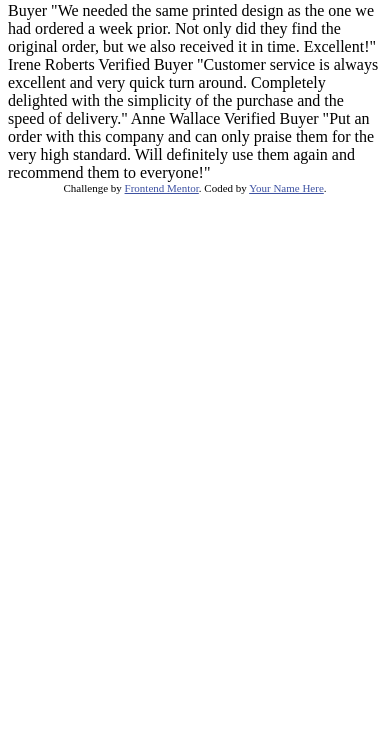
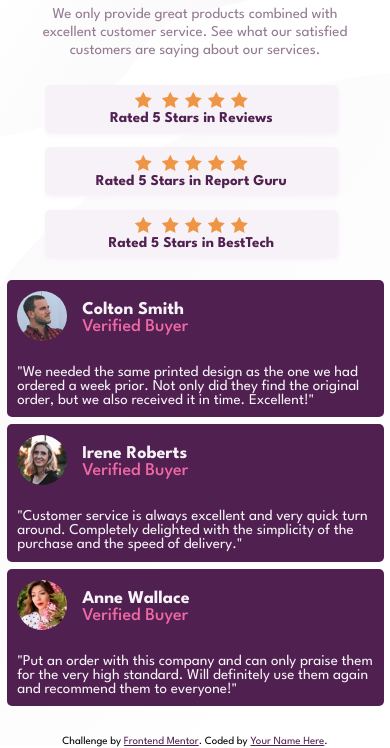
Before and after one commit to yboffill91/social-proof-section-master, a plain HTML site: page index.html in a window 390 px wide. Shown: the part 96-844 px from the top of the page. Drawn offline with Linux system fonts and the light colour scheme.

Commit message:
Terminada la maqueta. Falta estilos de tableta

```diff
--- a/index.html
+++ b/index.html
@@ -15,42 +15,103 @@
     <title>Frontend Mentor | Social proof section</title>
 
     <!-- Feel free to remove these styles or customise in your own stylesheet 👍 -->
-    <style>
-      .attribution {
-        font-size: 11px;
-        text-align: center;
-      }
-      .attribution a {
-        color: hsl(228, 45%, 44%);
-      }
-    </style>
+    <link rel="stylesheet" href="style.css" />
   </head>
   <body>
-    10,000+ of our users love our products.
+    <div class="contenedor">
+      <div class="encabezado">
+        <div class="encTextos">
+          <h1>10,000+ of our users love our products.</h1>
 
-    We only provide great products combined with excellent customer service.
-    See what our satisfied customers are saying about our services.
-
-    Rated 5 Stars in Reviews
-    Rated 5 Stars in Report Guru
-    Rated 5 Stars in BestTech
-
-    Colton Smith
-    Verified Buyer
-    "We needed the same printed design as the one we had ordered a week prior.
-    Not only did they find the original order, but we also received it in time.
-    Excellent!"
-
-    Irene Roberts
-    Verified Buyer
-    "Customer service is always excellent and very quick turn around. Completely
-    delighted with the simplicity of the purchase and the speed of delivery."
-
-    Anne Wallace
-    Verified Buyer
-    "Put an order with this company and can only praise them for the very high
-    standard. Will definitely use them again and recommend them to everyone!"
-
+          <p>
+            We only provide great products combined with excellent customer
+            service. See what our satisfied customers are saying about our
+            services.
+          </p>
+        </div>
+        <div class="encRating">
+          <div class="rating rat1">
+            <span>
+              <img src="./images/icon-star.svg" alt="" />
+              <img src="./images/icon-star.svg" alt="" /><img
+                src="./images/icon-star.svg"
+                alt=""
+              /><img src="./images/icon-star.svg" alt="" /><img
+                src="./images/icon-star.svg"
+                alt=""
+              />
+            </span>
+            <span> <p>Rated 5 Stars in Reviews</p></span>
+          </div>
+          <div class="rating rat2">
+            <span>
+              <img src="./images/icon-star.svg" alt="" />
+              <img src="./images/icon-star.svg" alt="" /><img
+                src="./images/icon-star.svg"
+                alt=""
+              /><img src="./images/icon-star.svg" alt="" /><img
+                src="./images/icon-star.svg"
+                alt=""
+              />
+            </span>
+            <span><p>Rated 5 Stars in Report Guru</p> </span>
+          </div>
+          <div class="rating rat3">
+            <span>
+              <img src="./images/icon-star.svg" alt="" />
+              <img src="./images/icon-star.svg" alt="" /><img
+                src="./images/icon-star.svg"
+                alt=""
+              /><img src="./images/icon-star.svg" alt="" /><img
+                src="./images/icon-star.svg"
+                alt=""
+              />
+            </span>
+            <span><p>Rated 5 Stars in BestTech</p> </span>
+          </div>
+        </div>
+      </div>
+      <div class="tarjetas">
+        <div class="tarjeta tar1">
+          <img src="./images/image-colton.jpg" />
+          <div><h3>Colton Smith</h3></div>
+          <div><h4>Verified Buyer</h4></div>
+          <p>
+            "We needed the same printed design as the one we had ordered a week
+            prior. Not only did they find the original order, but we also
+            received it in time. Excellent!"
+          </p>
+        </div>
+        <div class="tarjeta tar2">
+          <img src="./images/image-irene.jpg" alt="" />
+          <div>
+            <h3>Irene Roberts</h3>
+          </div>
+          <div>
+            <h4>Verified Buyer</h4>
+          </div>
+          <p>
+            "Customer service is always excellent and very quick turn around.
+            Completely delighted with the simplicity of the purchase and the
+            speed of delivery."
+          </p>
+        </div>
+        <div class="tarjeta tar3">
+          <img src="./images/image-anne.jpg" alt="" />
+          <div>
+            <h3>Anne Wallace</h3>
+          </div>
+          <div>
+            <h4>Verified Buyer</h4>
+          </div>
+          <p>
+            "Put an order with this company and can only praise them for the
+            very high standard. Will definitely use them again and recommend
+            them to everyone!"
+          </p>
+        </div>
+      </div>
+    </div>
     <div class="attribution">
       Challenge by
       <a href="https://www.frontendmentor.io?ref=challenge" target="_blank"
--- a/style.css
+++ b/style.css
@@ -0,0 +1,267 @@
+@import url("https://fonts.googleapis.com/css2?family=League+Spartan:wght@400;500;700&display=swap");
+
+.attribution {
+margin-top: 2%;
+  font-size: 11px;
+  text-align: center;
+}
+.attribution a {
+  color: var(--Very_Dark_Magenta);
+}
+:root {
+  --Very_Dark_Magenta: #502050;
+  --Soft_Pink: #ee68a4;
+  --Dark_Grayish_Magenta: #937b92;
+  --Light_Grayish_Magenta: #f7f2f7;
+  --White: #ffffff;
+}
+*{
+    margin: 0;
+    padding: 0;
+}
+body{
+    font-size: 15px;
+    font-weight: 400;
+    font-family: 'League Spartan', sans-serif;
+    box-sizing: border-box;
+    display: flex;
+    flex-direction: column;
+    align-items: center;
+    justify-content: center;
+    background-image: url(./images/bg-pattern-bottom-desktop.svg), url(./images/bg-pattern-top-mobile.svg);
+    background-repeat: no-repeat,no-repeat;
+    background-position: bottom right, top left;
+}
+.contenedor{
+    display: flex;
+    flex-direction: column;
+    align-items: center;
+    justify-content: center;
+    width: 90%;
+    max-width: 1440px;
+    margin: 2% 0;
+}
+.encabezado{
+    display: flex;
+    justify-content: space-between;
+}
+.encTextos{
+    width: 50%;
+    padding: 5%;
+}
+.encTextos h1{
+    color: var(--Very_Dark_Magenta);
+    font-size: 65px;
+}
+.encTextos p{
+    color: var(--Dark_Grayish_Magenta);
+    line-height: 1.2em;
+    margin: 5% 35% 2% 0;
+}
+.encRating{
+    width: 50%;
+    display: flex;
+    flex-direction: column;
+    margin: 5%;
+}
+.rating{
+    background-color: var(--Light_Grayish_Magenta);
+    width: 75%;
+    margin: 2%;
+    padding: 2%;
+    border-radius: 5px;
+    box-shadow: 1px 2px 5px var(--Light_Grayish_Magenta);
+    display: flex;
+    align-items: center;
+    justify-content: space-evenly;
+    flex-wrap: wrap;
+}
+.rating img {
+    margin: 0 3px;
+}
+.rating p{
+    color: var(--Very_Dark_Magenta);
+    font-weight: 700;
+    text-align: center;
+}
+.rat1{
+    margin-left: 2%;
+}
+.rat2{
+    margin-left: 6%;
+}
+.rat3{
+    margin-left: 10%;
+}
+.tarjetas{
+    display: flex;
+    justify-content: space-around;
+    align-items: center;
+}
+.tarjeta{
+    width: 30%;
+    margin-right: 2%;
+    background-color: var(--Very_Dark_Magenta);
+    color: var(--Light_Grayish_Magenta);
+    padding: 3%;
+    border-radius: 5px;
+}
+.tarjeta img{
+    border-radius: 50%;
+    width: 50px;
+    object-fit: cover;
+    float: left;
+    margin: 0 15px 15px 0;
+}
+.tarjeta h3{
+    margin: 10px 0 0 0;
+    font-size: 18px;
+}
+.tarjeta h4{
+    font-size: 18px;
+    margin-bottom: 30px;
+    color: var(--Soft_Pink);
+    font-weight: 500;
+}
+.tar1{
+    margin-top: 0%;
+}
+.tar2{
+    margin-top: 4%;
+}
+.tar3{
+    margin-top: 8%;
+}
+@media screen and (max-width:992px){
+    .encTextos h1{
+        font-size: 50px;
+    }
+    .encTextos p{
+        margin: 5% 1% 2% 0;
+    }
+}
+@media screen and (max-width:767px){
+    .contenedor{
+        width: 95%;
+    }
+    .encabezado{
+        flex-direction: column;
+        justify-content: center;
+        align-items: center;
+        text-align: center;
+    }
+    .encTextos h1{
+        font-size: 40px;
+        padding: 2% 5%;
+    }
+    .encTextos p{
+        margin: 5% 0% 2% 0;
+        padding: 0 8%;
+    }
+    .encTextos{
+        padding: 1%;
+        width: 100%;
+    }
+    .encRating{
+        width: 100%;
+        margin: 2%;
+        display: flex;
+        justify-content: center;
+        align-items: center;
+    }
+    .rat1{
+        margin-left: 0%;
+    }
+    .rat2{
+        margin-left: 0%;
+    }
+    .rat3{
+        margin-left: 0%;
+    }
+    .tarjetas{
+        margin: 2%;
+        flex-direction: column;
+    }
+    .tarjeta{
+        width: 100%;
+        margin: 2%;
+    }
+    .tar1{
+        margin-top: 0%;
+    }
+    .tar2{
+        margin-top: 0%;
+    }
+    .tar3{
+        margin-top: 0%;
+    }
+}
+@media screen and (max-width:576px) {
+    .encTextos h1{
+        font-size: 30px;
+    }
+    .encTextos p{
+        margin: 5% 0% 2% 0;
+    }
+}
+@media screen and (max-width:375px){
+    body{
+        background-image: url(./images/bg-pattern-bottom-mobile.svg),url(./images/bg-pattern-top-mobile.svg);
+        background-repeat: no-repeat,no-repeat;
+        background-position: bottom left, top right;
+    }
+    .contenedor{
+        width: 95%;
+    }
+    .encabezado{
+        flex-direction: column;
+        justify-content: center;
+        align-items: center;
+        text-align: center;
+    }
+    .encTextos h1{
+        font-size: 40px;
+        padding: 2% 5%;
+    }
+    .encTextos p{
+        margin: 5% 0% 2% 0;
+        padding: 0 8%;
+    }
+    .encTextos{
+        padding: 1%;
+        width: 100%;
+    }
+    .encRating{
+        width: 100%;
+        margin: 2%;
+        display: flex;
+        justify-content: center;
+        align-items: center;
+    }
+    .rat1{
+        margin-left: 0%;
+    }
+    .rat2{
+        margin-left: 0%;
+    }
+    .rat3{
+        margin-left: 0%;
+    }
+    .tarjetas{
+        margin: 2%;
+        flex-direction: column;
+    }
+    .tarjeta{
+        width: 100%;
+        margin: 2%;
+    }
+    .tar1{
+        margin-top: 0%;
+    }
+    .tar2{
+        margin-top: 0%;
+    }
+    .tar3{
+        margin-top: 0%;
+    }
+}
```
